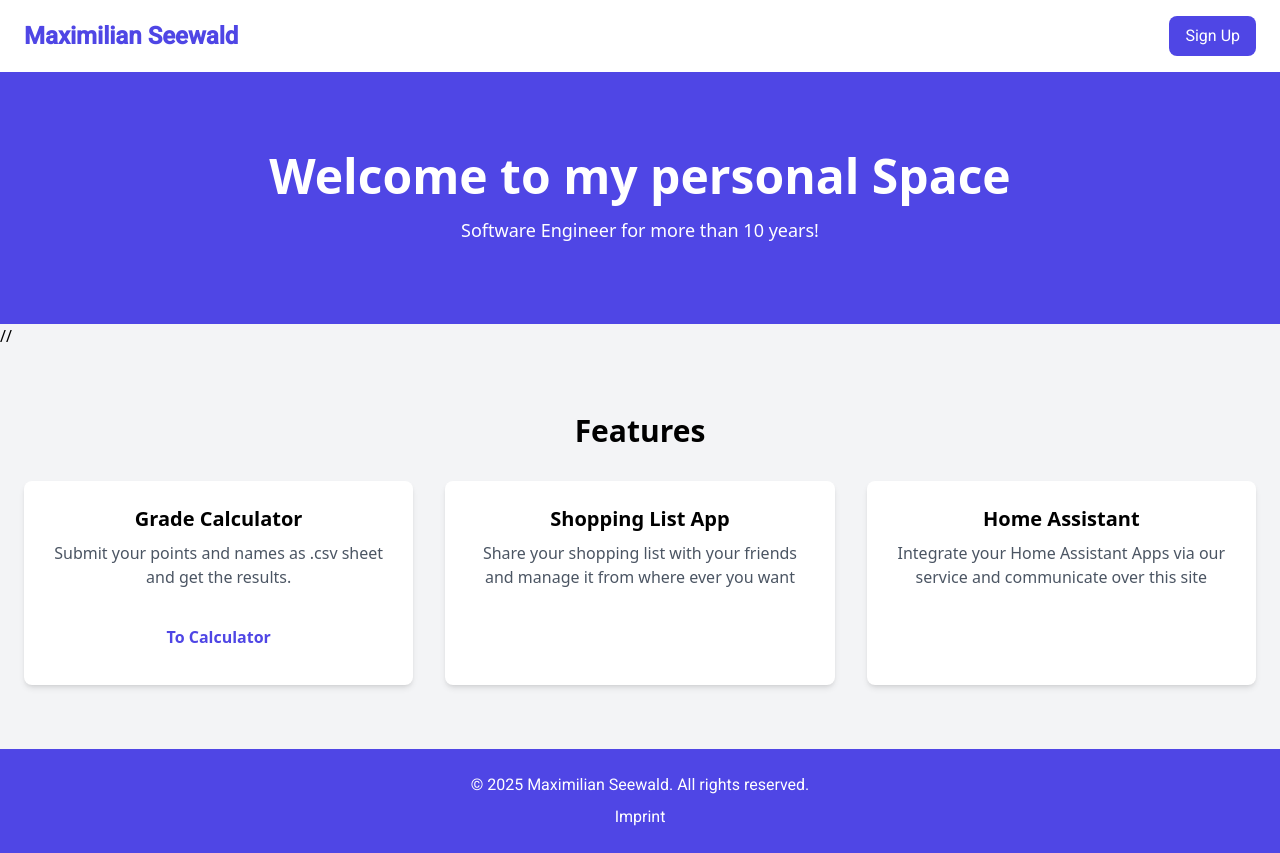
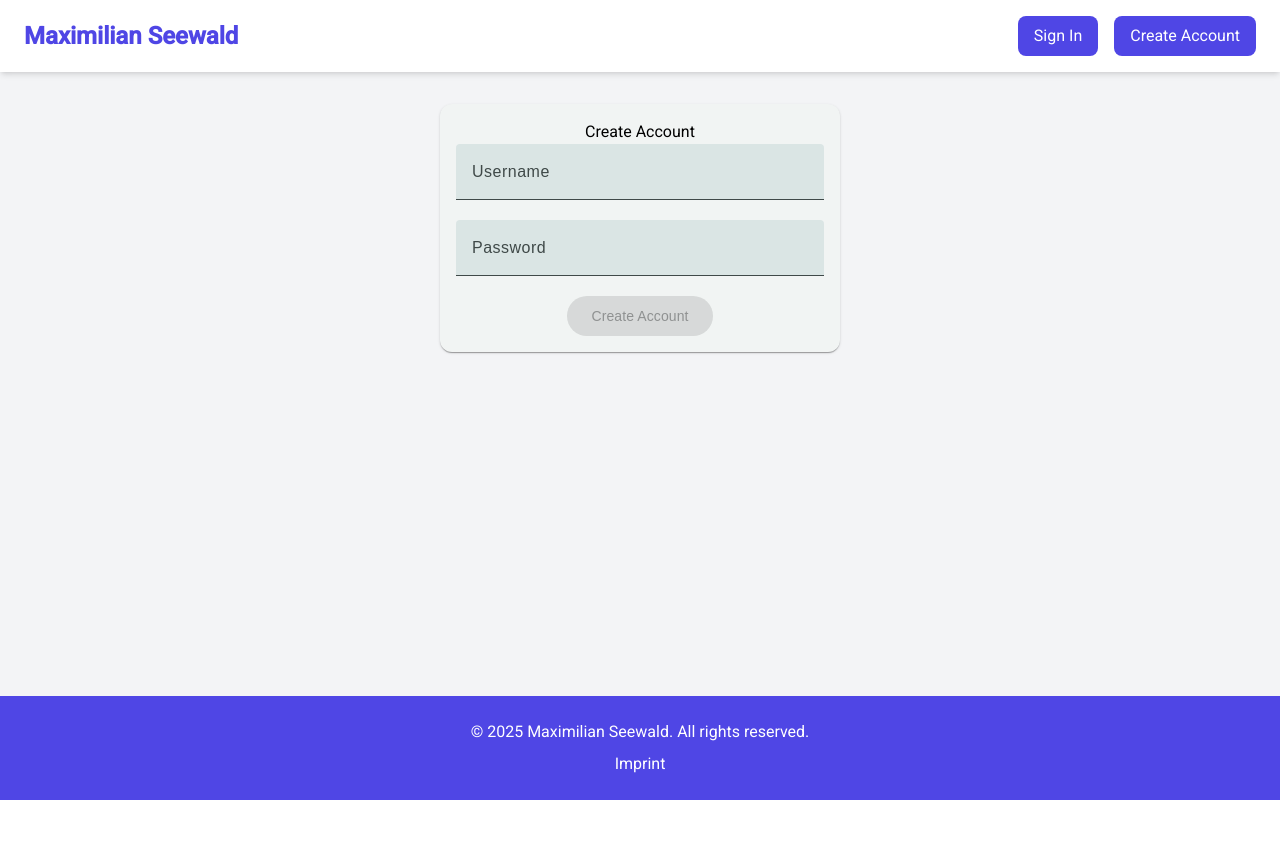
Before and after one commit to MaximilianSeewald/KtorFramework, an Angular app in the folder webapp/: page /register in a window 1280 px wide. Before the commit this address led to /landing. After the commit the page ends 800 px from the top, so only its background shows below. Built offline with nearby package versions, Linux system fonts and the light colour scheme.

Commit message:
rework registration and refactor in separate module

```diff
--- a/webapp/src/app/app.component.html
+++ b/webapp/src/app/app.component.html
@@ -14,7 +14,10 @@
           Sign Out
         </button>
         <button *ngIf="!(authService.isLoggedIn)" class="bg-indigo-600 text-white px-4 py-2 rounded-lg ml-4" routerLink="/login">
-          Sign Up
+          Sign In
+        </button>
+        <button *ngIf="!(authService.isLoggedIn)" class="bg-indigo-600 text-white px-4 py-2 rounded-lg ml-4" routerLink="/register">
+          Create Account
         </button>
       </div>
     </div>
--- a/webapp/src/app/app.routes.ts
+++ b/webapp/src/app/app.routes.ts
@@ -5,9 +5,11 @@ import {DashboardComponent} from './dashboard/dashboard.component';
 import {LandingComponent} from './landing/landing.component';
 import {CalculatorComponent} from './calculator/calculator.component';
 import {UserinfoComponent} from './userinfo/userinfo.component';
+import {RegisterComponent} from './register/register.component';
 
 export const routes: Routes = [
   { path: 'login', component: LoginComponent, canActivate: [NoAuthGuard]},
+  { path: 'register', component: RegisterComponent, canActivate: [NoAuthGuard]},
   { path: 'dashboard', component: DashboardComponent, canActivate: [AuthGuard] },
   { path: 'landing', component: LandingComponent },
   { path: 'user', component: UserinfoComponent, canActivate: [AuthGuard] },
--- a/webapp/src/app/auth.service.ts
+++ b/webapp/src/app/auth.service.ts
@@ -10,6 +10,7 @@ import {firstValueFrom} from 'rxjs';
 export class AuthService {
   apiUrl = environment.apiUrl;
   isLoggedIn: boolean = false;
+  isRegistered: boolean = false;
 
   constructor(private http: HttpClient, private router: Router) {}
 
@@ -70,11 +71,16 @@ export class AuthService {
     this.http.post(`${this.apiUrl}/user`, body.toString(), { headers }).subscribe(
       (response: any) => {
         this.isLoggedIn = false
-        this.router.navigate(['login']);
+        this.isRegistered = true
       },
       () => {
         this.isLoggedIn = false
+        this.isRegistered = false
       }
     );
   }
+
+  resetRegistrationStatus() {
+    this.isRegistered = false;
+  }
 }
--- a/webapp/src/app/login/login.component.html
+++ b/webapp/src/app/login/login.component.html
@@ -1,11 +1,11 @@
 <mat-card>
   <mat-card-content>
     <form #loginForm="ngForm" (ngSubmit)="onSubmit(loginForm)">
-      <h2>Log In</h2>
+      <h2>Sign In</h2>
       <mat-form-field>
         <input matInput placeholder="Username" [(ngModel)]="username" name="username" required>
         <mat-error>
-          Please provide a valid username address
+          Please provide a valid username
         </mat-error>
       </mat-form-field>
       <mat-form-field>
@@ -14,8 +14,7 @@
           Please provide a valid password
         </mat-error>
       </mat-form-field>
-      <button mat-raised-button color="primary" [disabled]="!loginForm.form.valid">Login</button>
-      <button mat-raised-button color="accent" type="button" (click)="onCreateAccount(loginForm)">Create Account</button>
+      <button mat-raised-button color="primary" [disabled]="!loginForm.form.valid">Sign In</button>
     </form>
   </mat-card-content>
 </mat-card>
--- /dev/null
+++ b/webapp/src/app/register/register.component.css
@@ -0,0 +1,15 @@
+mat-card {
+  max-width: 400px;
+  margin: 2em auto;
+  text-align: center;
+}
+
+mat-form-field {
+  display: block;
+}
+
+a {
+  color: blue;
+  font-weight: bold;
+  text-decoration: underline;
+}
--- /dev/null
+++ b/webapp/src/app/register/register.component.html
@@ -0,0 +1,24 @@
+<mat-card>
+  <mat-card-content>
+    <form #registerForm="ngForm" (ngSubmit)="onSubmit(registerForm)">
+      <h2>Create Account</h2>
+      <mat-form-field>
+        <input matInput placeholder="Username" [(ngModel)]="username" name="username" required>
+        <mat-error>
+          Please choose a username
+        </mat-error>
+      </mat-form-field>
+      <mat-form-field>
+        <input matInput type="password" placeholder="Password" [(ngModel)]="password" name="password" required>
+        <mat-error>
+          Please set a password
+        </mat-error>
+      </mat-form-field>
+      <button mat-raised-button color="primary" [disabled]="!registerForm.form.valid">Create Account</button>
+    </form>
+    <div *ngIf="authService.isRegistered">
+      <h2>Registration Successful!</h2>
+      <p>Your account has been created. You can now login <a routerLink="/login" (click)="authService.resetRegistrationStatus()">here</a>.</p>
+    </div>
+  </mat-card-content>
+</mat-card>
--- /dev/null
+++ b/webapp/src/app/register/register.component.ts
@@ -0,0 +1,40 @@
+import {Component} from '@angular/core';
+import {MatCard, MatCardContent} from '@angular/material/card';
+import {MatError, MatFormField} from '@angular/material/form-field';
+import {FormsModule} from '@angular/forms';
+import {MatInput} from '@angular/material/input';
+import {MatButton} from '@angular/material/button';
+import {AuthService} from '../auth.service';
+import {NgIf} from '@angular/common';
+import {RouterLink} from '@angular/router';
+
+@Component({
+  selector: 'app-register',
+  imports: [
+    MatCard,
+    MatCardContent,
+    MatError,
+    FormsModule,
+    MatFormField,
+    MatInput,
+    MatButton,
+    NgIf,
+    RouterLink
+  ],
+  templateUrl: './register.component.html',
+  styleUrl: './register.component.css',
+  standalone: true
+})
+export class RegisterComponent {
+
+  username = '';
+  password = '';
+
+  constructor(protected authService: AuthService) {}
+
+  public onSubmit(form: any): void {
+    const { username, password } = form.value;
+    this.authService.signup(username, password);
+    form.reset();
+  };
+}
```
